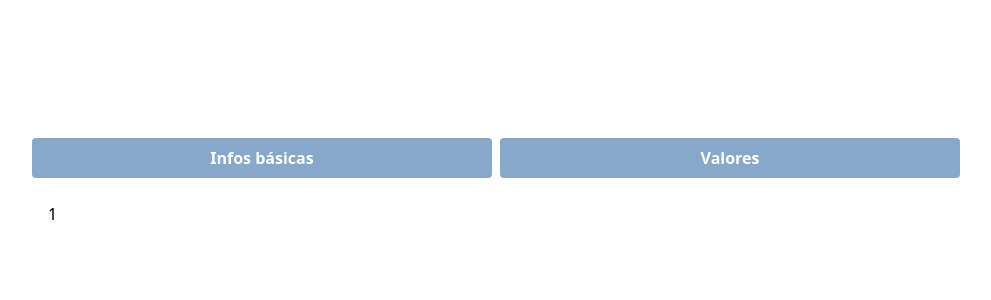
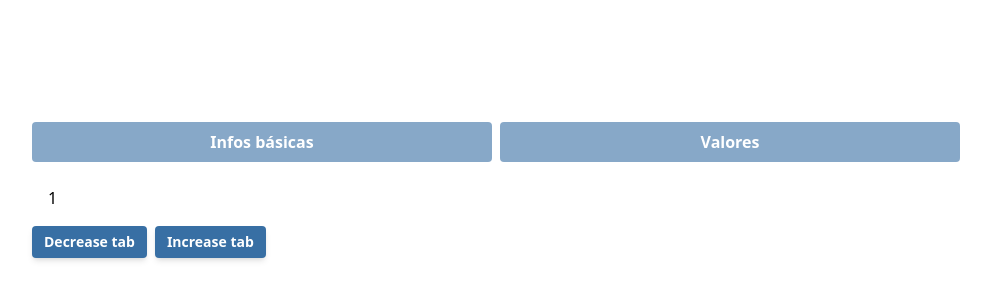
Before and after one commit to dvx-solutions/lab-ui, a React (Vite) app: page / in a window 1280 px wide. Shown: the part 210-510 px from the top of the page, without its empty margins (144-1135 px from the left). Built offline with nearby package versions, Linux system fonts and the light colour scheme.

Commit message:
docs(changeset): prop no componente Tabs para alterar as tabs com botões

```diff
--- a/src/App.tsx
+++ b/src/App.tsx
@@ -1,6 +1,10 @@
+import { useState } from 'react';
+
+import { Button } from './components/buttons/Button';
 import { Tabs } from './components/Tabs';
 
 export function App() {
+  const [current, dispatch] = useState(0);
   return (
     <div className="w[100vw] flex h-[100vh] items-center justify-center">
       <div className="w-3/4 p-4">
@@ -14,6 +18,29 @@ export function App() {
             { tabFor: 'money', children: <p>2</p> },
           ]}
         />
+
+        <div className="flex gap-2">
+          <Button
+            type="button"
+            className="primary-button"
+            onClick={() =>
+              dispatch(curr => {
+                if (curr === 0) return 0;
+                return curr - 1;
+              })
+            }
+          >
+            Decrease tab
+          </Button>
+
+          <Button
+            type="button"
+            className="primary-button"
+            onClick={() => dispatch(curr => curr + 1)}
+          >
+            Increase tab
+          </Button>
+        </div>
       </div>
     </div>
   );
--- a/src/components/Tabs.tsx
+++ b/src/components/Tabs.tsx
@@ -14,7 +14,6 @@ export interface TabContentProps {
 }
 
 export interface TabsProps {
-  defaultTabIndex?: number;
   newCurrentTabIndex?: number;
   tabContentClassname?: string;
   tabListClassname?: {
@@ -26,18 +25,18 @@ export interface TabsProps {
 }
 
 export function Tabs({
-  defaultTabIndex = 0,
-  newCurrentTabIndex,
+  newCurrentTabIndex = 0,
   tabContentClassname,
   tabListClassname,
   tabsContent,
   tabsList,
 }: TabsProps) {
-  const [activeTab, setActiveTab] = useState(tabsList[defaultTabIndex].id);
+  const [activeTab, setActiveTab] = useState(tabsList[newCurrentTabIndex].id);
 
   useEffect(() => {
-    if (newCurrentTabIndex) setActiveTab(tabsList[newCurrentTabIndex].id);
-  }, [newCurrentTabIndex, tabsList]);
+    setActiveTab(tabsList[newCurrentTabIndex].id);
+    // eslint-disable-next-line react-hooks/exhaustive-deps
+  }, [newCurrentTabIndex]);
 
   return (
     <TabsPrimitive.Root
```
Also changed, not shown: .changeset/spotty-chairs-raise.md (added).
